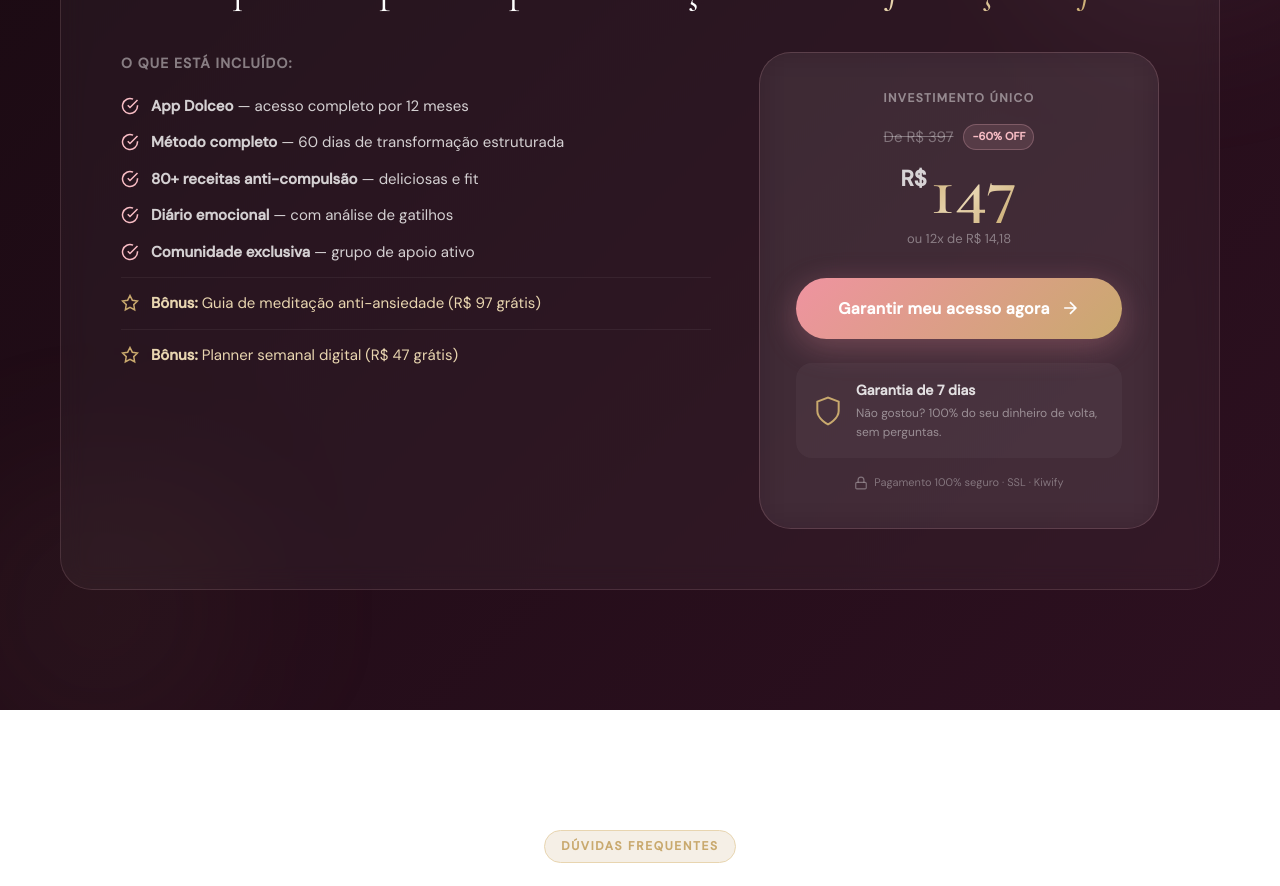
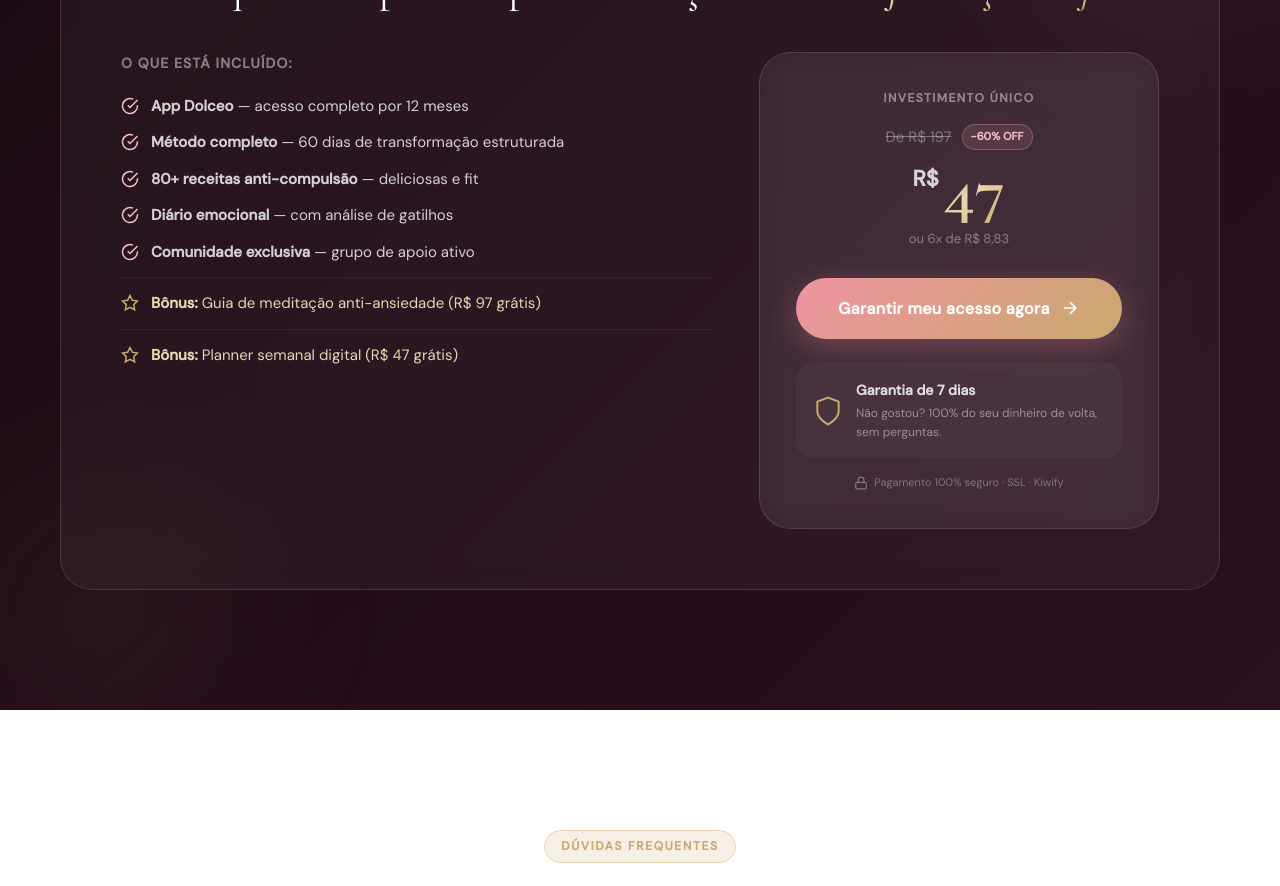
Before and after one commit to Bernardoviera/dolceo-page, a plain HTML site: page index.html in a window 1280 px wide. Shown: the part 5360-6246 px from the top of the page. Drawn offline with nearby package versions, Linux system fonts and the light colour scheme.

Commit message:
Update index.html

```diff
--- a/index.html
+++ b/index.html
@@ -568,14 +568,14 @@
             <div class="offer__price-card">
               <p class="offer__price-label">Investimento único</p>
               <div class="offer__price-from">
-                <span class="offer__price-old">De R$ 397</span>
+                <span class="offer__price-old">De R$ 197</span>
                 <span class="offer__price-discount">-60% OFF</span>
               </div>
               <div class="offer__price-main">
                 <span class="offer__price-currency">R$</span>
-                <span class="offer__price-value">147</span>
+                <span class="offer__price-value">47</span>
               </div>
-              <p class="offer__price-installments">ou 12x de R$ 14,18</p>
+              <p class="offer__price-installments">ou 6x de R$ 8,83</p>
 
               <a href="https://pay.kiwify.com.br/smJ8YgZ?utm_source=lp&utm_medium=offer&utm_campaign=dolceo"
                  class="btn btn--primary btn--lg offer__cta"
```
